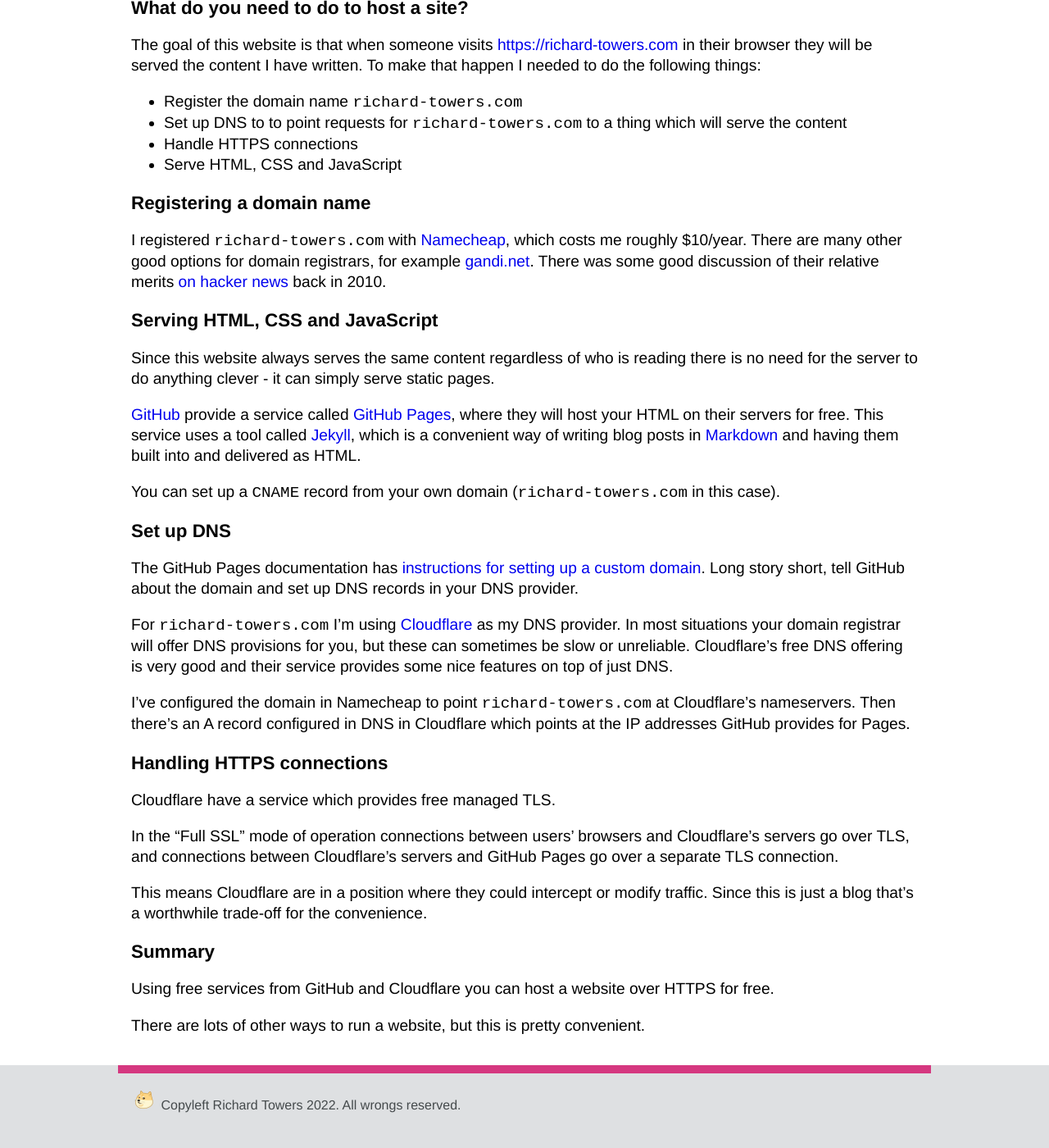
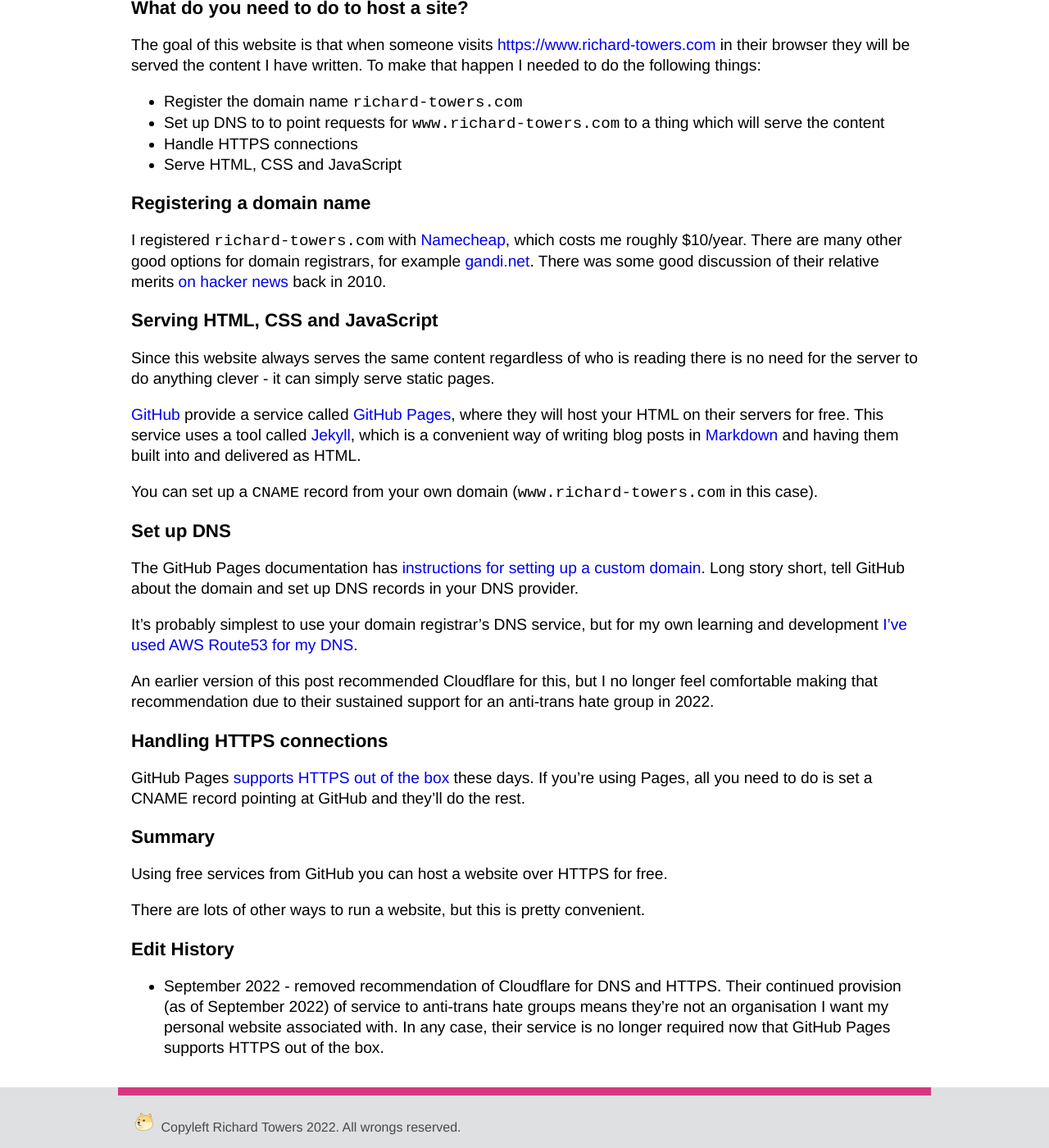
Before and after one commit to richardTowers/richardtowers.github.com, a Jekyll site: the page built from _posts/2017-12-28-how-this-site-was-built.md, in a window 1280 px wide and 1400 px high, scrolled down 335 px. Shown: the whole window at 82% size. Built offline with Jekyll 4.4.1, drawn with Linux system fonts in a browser that asks for light colours; before the commit the page ends 1708 px from its top, so only the background shows below that; some of the changed text lies outside the part shown.

Commit message:
Update to remove Cloudflare recommendation

```diff
--- a/_posts/2017-12-28-how-this-site-was-built.md
+++ b/_posts/2017-12-28-how-this-site-was-built.md
@@ -16,20 +16,20 @@
 huge providers. There's good news though: the internet has grown up to the
 point where it's easy and cheap to host your own content. In this post I'm
 going to describe how I've set up
-[https://richard-towers.com](https://richard-towers.com)
+[https://www.richard-towers.com](https://www.richard-towers.com)
 and the trade-offs I've made.
 
 What do you need to do to host a site?
 --------------------------------------
 
 The goal of this website is that when someone visits
-[https://richard-towers.com](https://richard-towers.com)
+[https://www.richard-towers.com](https://www.richard-towers.com)
 in their browser they will be served the content I have written. To make that
 happen I needed to do the following things:
 
 * Register the domain name `richard-towers.com`
 * Set up DNS to to point requests for
-  `richard-towers.com` to a thing which will serve the content
+  `www.richard-towers.com` to a thing which will serve the content
 * Handle HTTPS connections
 * Serve HTML, CSS and JavaScript
 
@@ -57,8 +57,8 @@
 posts in [Markdown](https://daringfireball.net/projects/markdown/) and having
 them built into and delivered as HTML.
 
-You can set up a `CNAME` record from your own domain (`richard-towers.com` in
-this case).
+You can set up a `CNAME` record from your own domain (`www.richard-towers.com`
+in this case).
 
 Set up DNS
 ----------
@@ -67,33 +67,34 @@
 [instructions for setting up a custom domain](https://help.github.com/articles/using-a-custom-domain-with-github-pages/).
 Long story short, tell GitHub about the domain and set up DNS records in your DNS provider.
 
-For `richard-towers.com` I'm using [Cloudflare](https://www.cloudflare.com/) as
-my DNS provider. In most situations your domain registrar will offer DNS
-provisions for you, but these can sometimes be slow or unreliable. Cloudflare's
-free DNS offering is very good and their service provides some nice features on
-top of just DNS.
+It's probably simplest to use your domain registrar's DNS service, but for my
+own learning and development [I've used AWS Route53 for my
+DNS](https://github.com/richardTowers/personal-aws/blob/main/richard-towers-com/route53.tf).
 
-I've configured the domain in Namecheap to point `richard-towers.com` at
-Cloudflare's nameservers. Then there's an A record configured in DNS in
-Cloudflare which points at the IP addresses GitHub provides for Pages.
+An earlier version of this post recommended Cloudflare for this, but I no
+longer feel comfortable making that recommendation due to their sustained
+support for an anti-trans hate group in 2022.
 
 Handling HTTPS connections
 --------------------------
 
-Cloudflare have a service which provides free managed TLS.
-
-In the "Full SSL" mode of operation connections between users' browsers and
-Cloudflare's servers go over TLS, and connections between Cloudflare's servers
-and GitHub Pages go over a separate TLS connection.
-
-This means Cloudflare are in a position where they could intercept or modify
-traffic. Since this is just a blog that's a worthwhile trade-off for the
-convenience.
+GitHub Pages [supports HTTPS out of the
+box](https://docs.github.com/en/pages/getting-started-with-github-pages/securing-your-github-pages-site-with-https)
+these days. If you're using Pages, all you need to do is set a CNAME record
+pointing at GitHub and they'll do the rest.
 
 Summary
 -------
 
-Using free services from GitHub and Cloudflare you can host a website over
-HTTPS for free.
+Using free services from GitHub you can host a website over HTTPS for free.
 
 There are lots of other ways to run a website, but this is pretty convenient.
+
+Edit History
+------------
+
+* September 2022 - removed recommendation of Cloudflare for DNS and HTTPS.
+  Their continued provision (as of September 2022) of service to anti-trans
+  hate groups means they're not an organisation I want my personal website
+  associated with. In any case, their service is no longer required now that
+  GitHub Pages supports HTTPS out of the box.
```
